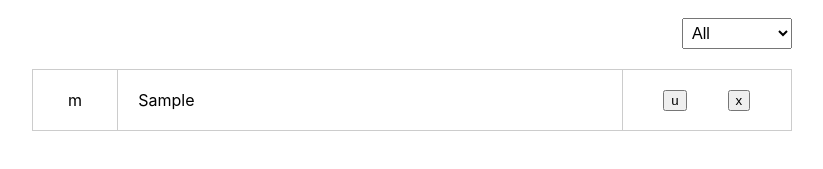
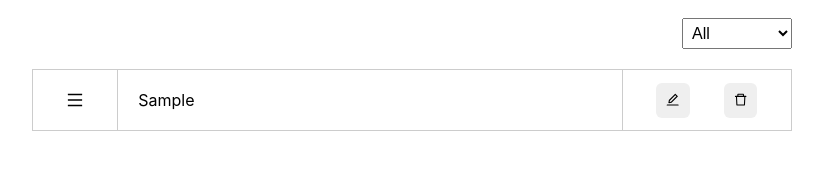
Before and after one commit to AlexanderShpilka/todo, a React (Create React App) app: page / in a window 1280 px wide. Both pictures are taken after typing "Sample" into the empty fields and a click on the button "ADD". Shown: the part 241-410 px from the top of the page, without its empty margins (228-1051 px from the left). Built offline with nearby package versions, Linux system fonts and the light colour scheme; the HTML template or start-up script is replaced by a standard one.

Commit message:
add cursor poiner to buttons

```diff
--- a/src/components/CreateTodo/CreateTodo.module.css
+++ b/src/components/CreateTodo/CreateTodo.module.css
@@ -21,6 +21,7 @@
     text-transform: uppercase;
     font-size: 18px;
     font-weight: bold;
+    cursor: pointer;
 }
 
 @media (min-width: 768px) {
--- a/src/components/TodoItem/TodoItem.jsx
+++ b/src/components/TodoItem/TodoItem.jsx
@@ -1,5 +1,6 @@
+import { useCallback, useState } from 'react';
+import { MenuOutlined, EditOutlined, DeleteOutlined } from '@ant-design/icons';
 import styles from './TodoItem.module.css';
-import { useCallback, useState } from 'react';
 
 export const TodoItem = ({
   title,
@@ -37,13 +38,19 @@ export const TodoItem = ({
           className ? className : ''
         }`}
       >
-        <div className={styles.drag}>m</div>
+        <div className={styles.drag}>
+          <MenuOutlined />
+        </div>
         <p className={styles.title} onClick={onTodoToggle}>
           {title}
         </p>
         <div className={styles.actions}>
-          <button onClick={toggleEditMode}>u</button>
-          <button onClick={onTodoDelete}>x</button>
+          <button onClick={toggleEditMode} className={styles.todoItemButton}>
+            <EditOutlined />
+          </button>
+          <button onClick={onTodoDelete} className={styles.todoItemButton}>
+            <DeleteOutlined />
+          </button>
         </div>
       </div>
 
--- a/src/components/TodoItem/TodoItem.module.css
+++ b/src/components/TodoItem/TodoItem.module.css
@@ -28,6 +28,11 @@
 
 .completed {
     opacity: 0.5;
+}
+
+.completed .title {
+    font-style: italic;
+    text-decoration: line-through;
 }
 
 .modal {
@@ -76,6 +81,14 @@
     text-transform: uppercase;
     font-size: 18px;
     font-weight: bold;
+    cursor: pointer;
+}
+
+.todoItemButton {
+    padding: 10px;
+    border: none;
+    border-radius: 6px;
+    cursor: pointer;
 }
 
 @media (min-width: 768px) {
```
